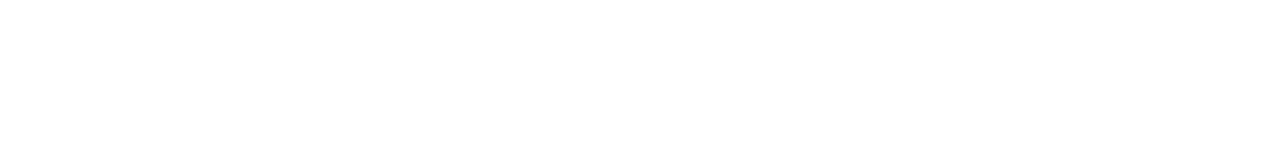
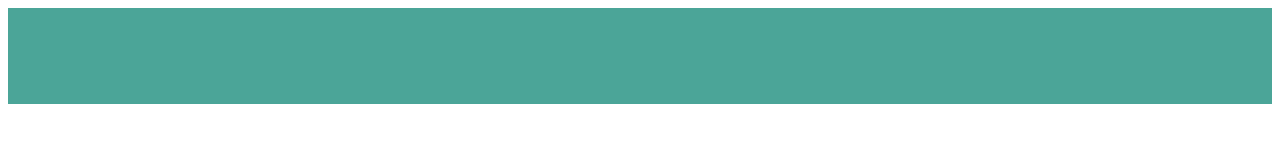
Before and after one commit to Razzoy/PollenDataApp, a plain HTML site: page index.html in a window 1280 px wide. Drawn offline with Linux system fonts and the light colour scheme.

Commit message:
Added img

```diff
--- a/assets/css/main.css
+++ b/assets/css/main.css
@@ -1,11 +1,29 @@
+:root{
+    --Primary: #4BA598;
+    --Secondary: #F2F2F2;
+}
+
+*{
+    font-family: sans-serif;
+}
+
+.container-header{
+background-color: var(--Primary);
+}
+
 #location{
-    padding-top: 5rem;
     text-align: center;
+    padding: 3rem 0;
 }
 
 h1{
+    margin: 0;
     font-family: sans-serif;
+    color: #fff;
+    font-weight: 300;
+    font-size: 3rem;
 }
+
 
 span{
     font-size: 1.2rem;
--- a/assets/js/page.js
+++ b/assets/js/page.js
@@ -24,8 +24,8 @@ function showPosition(position) {
     console.log('Latitude: ' + position.coords.latitude);
 
 
-    getHumanReadableLocation(position.coords.latitude, position.coords.longitude)
-    getpollenData(position.coords.latitude, position.coords.longitude)
+    getHumanReadableLocation(position.coords.latitude, position.coords.longitude);
+    getpollenData(position.coords.latitude, position.coords.longitude);
 }
 
 //Geo error funktion som modtager et data objekt
--- a/index.html
+++ b/index.html
@@ -8,7 +8,9 @@
     <script src="assets/js/page.js" defer></script>
 </head>
 <body>
-    <header id="location"></header>
+    <div class="container-header">
+        <header id="location"></header>
+    </div>
     <section id="pollenData">
 
 
```
Also changed, not shown: assets/img/Ambrosie.jpg (added), assets/img/Birk.jpg (added), assets/img/Rød-el.jpg (added), assets/img/bynke.jpg (added), assets/img/græs.jpg (added), assets/img/oliven.jpg (added).
